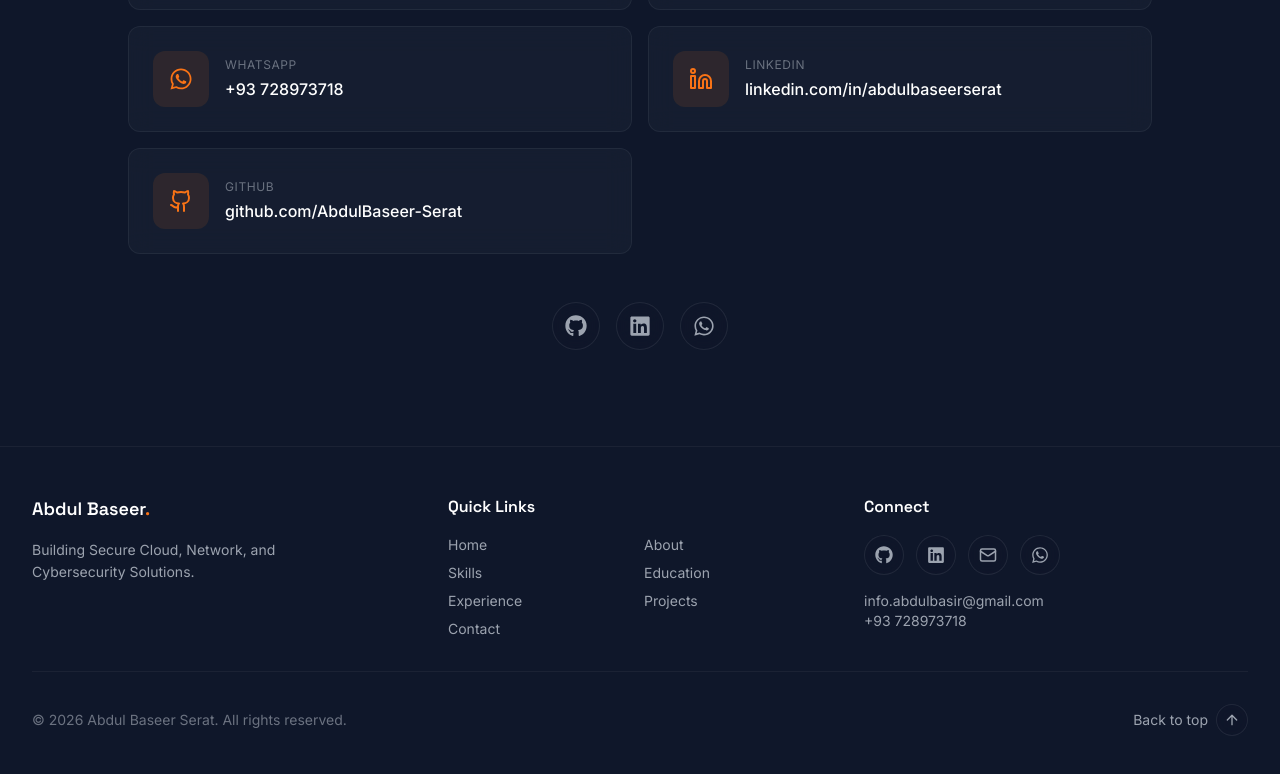
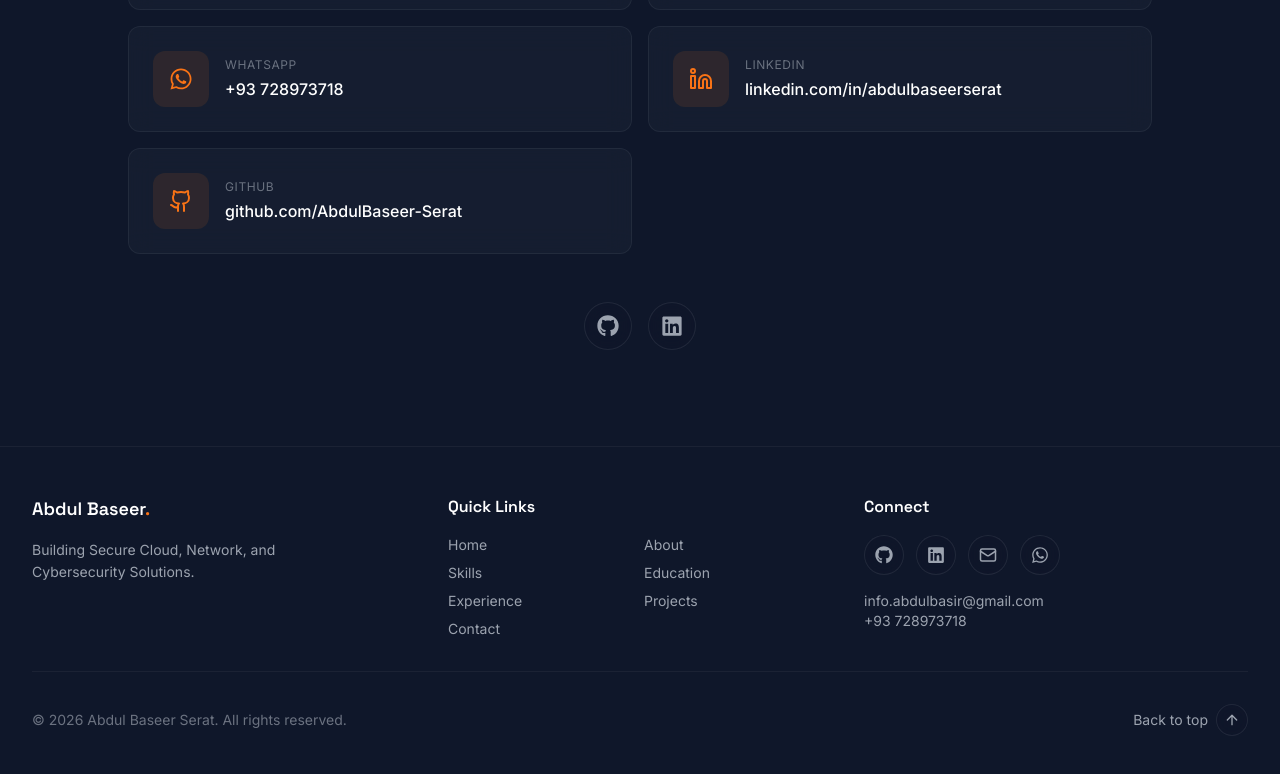
Before and after one commit to abdulbaseer-Serat/info.abdulbasirserat.com, a React (Vite) app: page / in a window 1280 px wide. Shown: the part 6282-7056 px from the top of the page. Built offline with nearby package versions, Linux system fonts and the light colour scheme.

Commit message:
Remove WhatsApp link from Contact component
Removed WhatsApp link and icon from the Contact component.

```diff
--- a/src/components/Contact.tsx
+++ b/src/components/Contact.tsx
@@ -72,15 +72,7 @@ export default function Contact() {
           >
             <FaLinkedin size={22} />
           </a>
-          <a
-            href="https://wa.me/93728973718"
-            target="_blank"
-            rel="noopener noreferrer"
-            className="w-12 h-12 glass rounded-full flex items-center justify-center text-gray-400 hover:text-accent hover:scale-110 transition-all duration-300"
-            aria-label="WhatsApp"
-          >
-            <FaWhatsapp size={22} />
-          </a>
+
         </motion.div>
       </div>
     </section>
```
